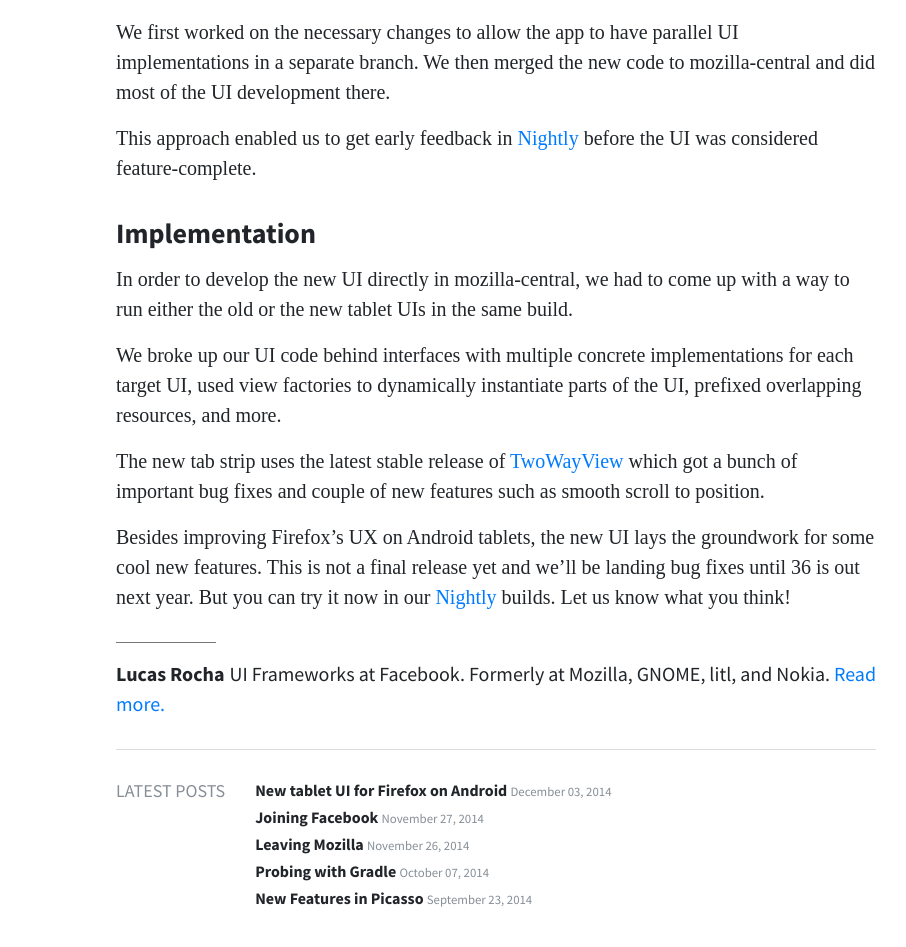
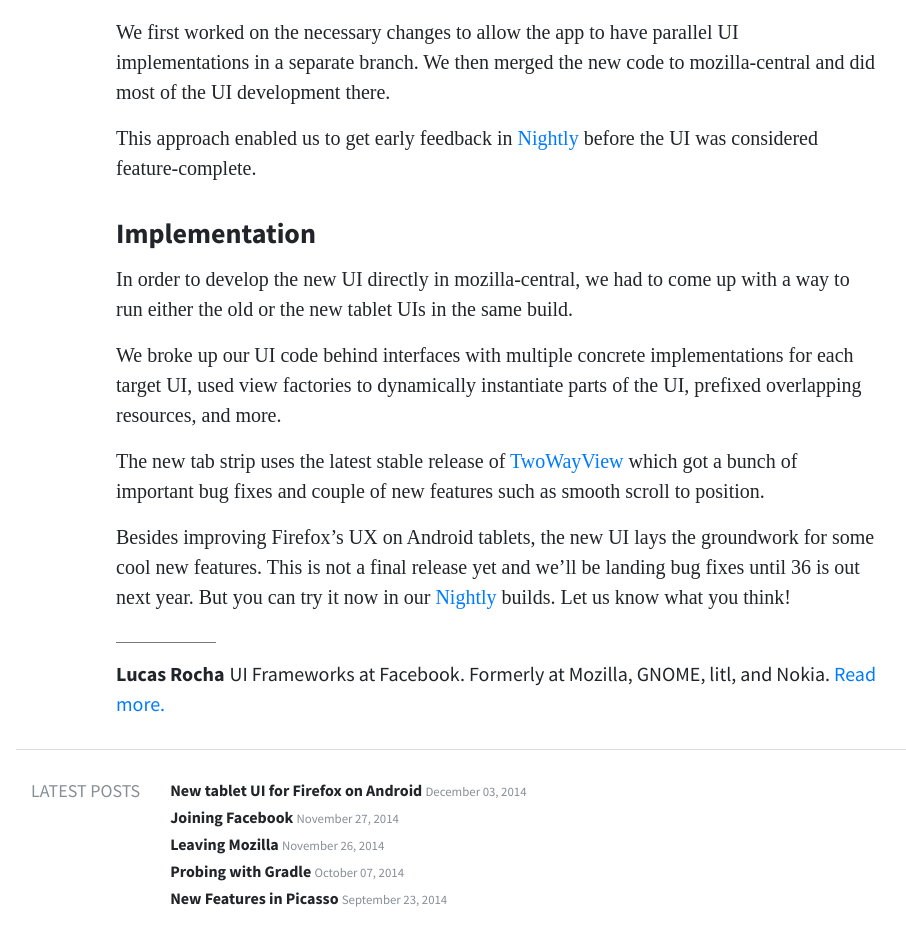
Before and after one commit to lucasr/lucasr.github.io, a Jekyll site: the page built from index.md, in a window 1280 px wide. Shown: the part 2292-3239 px from the top of the page, without its empty margins (144-1050 px from the left). Built offline with Jekyll 4.4.1, drawn with Linux system fonts in a browser that asks for light colours; some web fonts are replaced; comment, search, counter and statistics services are not loaded.

Commit message:
Move latest posts out of entry-content.

```diff
--- a/_includes/footer.html
+++ b/_includes/footer.html
@@ -1,4 +1,21 @@
-    </div> <!-- container -->
+
+      <div class="latest-posts container">
+        <div class="row">
+          <div class="col-sm-auto">
+            <h2 class="entry-subtitle text-secondary">Latest posts</h2>
+          </div>
+          <div class="col-sm">
+            {% for post in site.posts limit:5 %}
+              <h6 class="entry-title">
+                <a href="{{ post.url }}">{{ post.title }}</a>
+                <small class="text-muted">{{ post.date | date: "%B %d, %Y" }}</small>
+              </h6>
+            {% endfor %}
+          </div>
+        </div>
+      </div> <!-- latest-posts -->
+
+    </div> <!-- site -->
 
     <script type="text/javascript" src="//static.getclicky.com/js"></script>
     <script type="text/javascript">try { clicky.init(101092884); } catch(e) {}</script>
--- a/_includes/post.html
+++ b/_includes/post.html
@@ -27,21 +27,6 @@
               {{ site.author.bio }} <a href="/about">Read more.</a>
             </p>
 
-             <div class="entry-recent container">
-              <div class="row">
-                <div class="col-sm-auto">
-                  <h2 class="entry-subtitle text-secondary">Latest posts</h2>
-                </div>
-                <div class="col-sm">
-                  {% for post in site.posts limit:5 %}
-                    <h6 class="entry-title">
-                      <a href="{{ post.url }}">{{ post.title }}</a>
-                      <small class="text-muted">{{ post.date | date: "%B %d, %Y" }}</small>
-                    </h6>
-                  {% endfor %}
-                </div>
-              </div>
-            </div>
           </div> <!-- .entry-meta -->
 
         </div> <!-- .entry-content -->
--- a/styles/site.css
+++ b/styles/site.css
@@ -105,16 +105,13 @@
   border-top: 1px solid #777777;
 }
 
-.entry-recent {
+.latest-posts {
   margin-top: 30px;
   border-top: 1px solid #DDDDDD;
   padding-top: 30px;
-  padding-bottom: 0px;
-  padding-left: 0px;
-  padding-right: 0px;
 }
 
-.entry-recent .entry-title {
+.latest-posts .entry-title {
   margin-top: 2px;
   margin-bottom: 10px;
 }
@@ -143,8 +140,8 @@
   }
 
   .entry-content {
-    padding-left: 20px;
-    padding-right: 20px;
+    padding-left: 15px;
+    padding-right: 15px;
   }
 }
 
@@ -156,13 +153,13 @@
 
 @media (min-width: 768px) and (max-width: 979px) {
   .entry-content {
-    padding-left: 20px;
-    padding-right: 20px;
+    padding-left: 15px;
+    padding-right: 15px;
   }
 }
 
 @media (min-width: 980px) {
-  .container {
+  .site {
     max-width: 960px;
   }
 }
```
